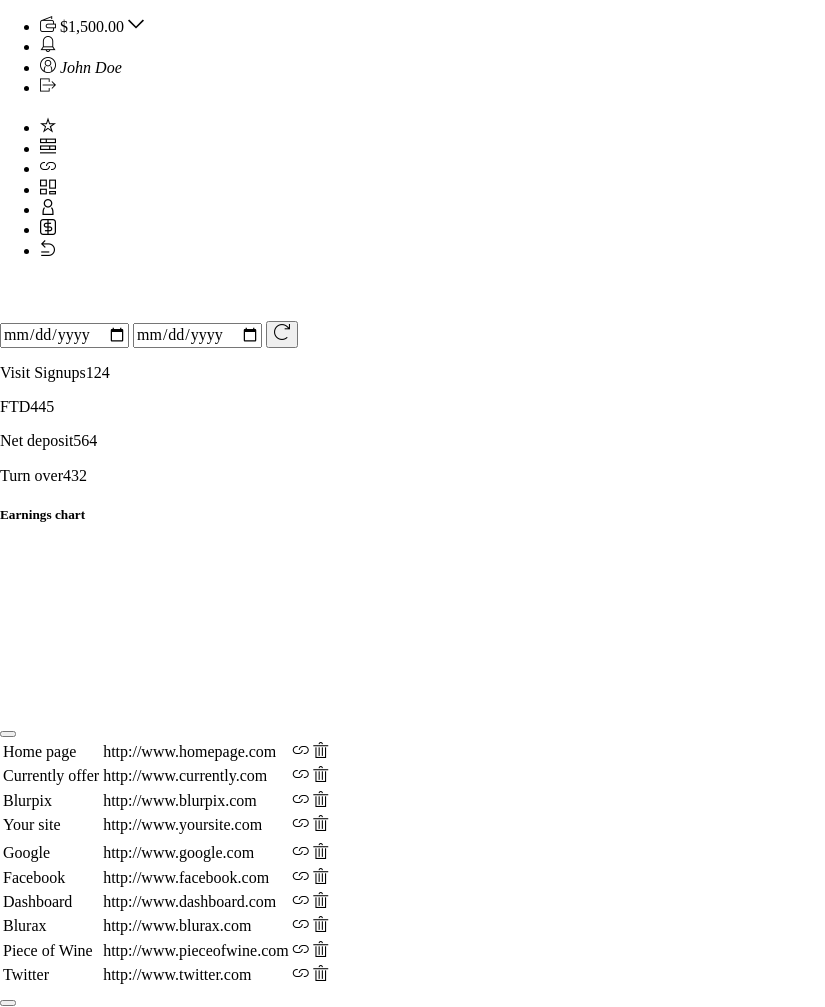
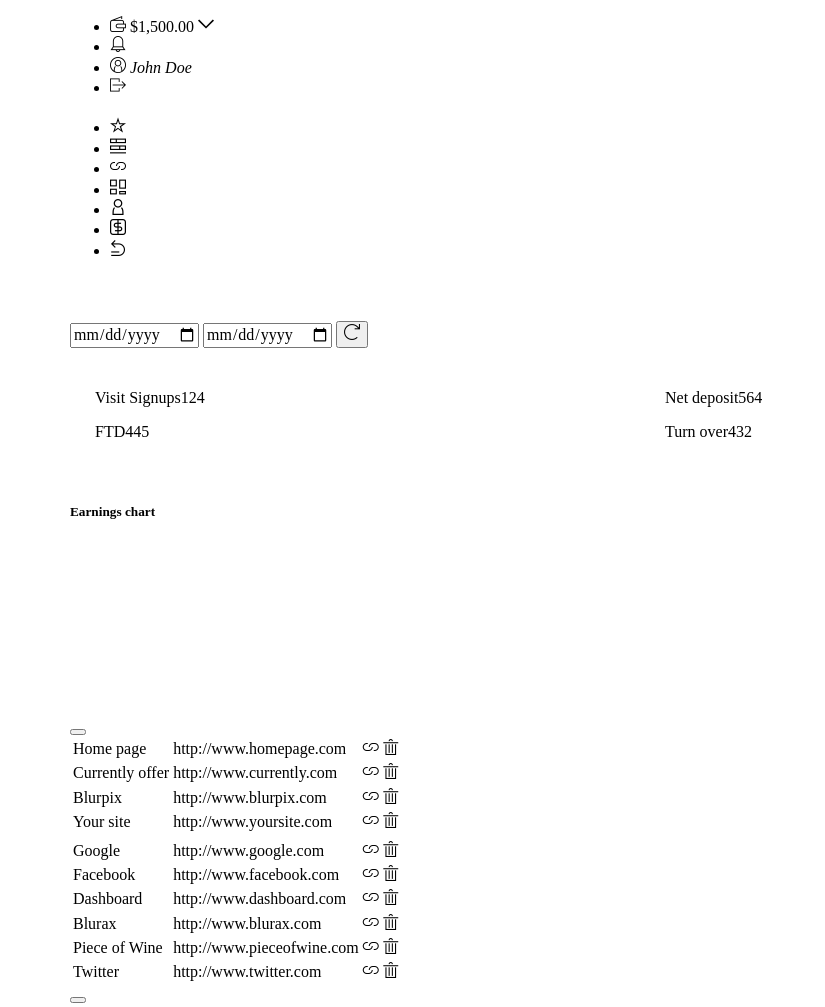
Before and after one commit to WieMon/admin-project, a website: page index.html in a window 1280 px wide. Shown: the whole page, without its empty margins (0-825 px from the left). Drawn offline with Linux system fonts and the light colour scheme; a web font is replaced by a local one.

Commit message:
Add fonts and colors Add mixin for grid Add grid for media queries

```diff
--- a/index.html
+++ b/index.html
@@ -9,7 +9,7 @@
   <link rel="stylesheet" href="css/style.css">
 </head>
 <body>
-  <div>
+  <div class='container'>
     <header class='header'>
       <ul class='header__list'>
         <li class='header__item'>
@@ -115,12 +115,12 @@
             <i class='icon-refresh'></i>
           </button>
         </form>
-        <div class='section__results'>
-          <div>
+        <div class='section__results row'>
+          <div class='col-md-6'>
             <p>Visit Signups<span>124</span></p>
             <p>FTD<span>445</span></p>
           </div>
-          <div>
+          <div class='col-md-6'>
             <p>Net deposit<span>564</span></p>
             <p>Turn over<span>432</span></p>
           </div>
--- a/sass/_layout.scss
+++ b/sass/_layout.scss
@@ -0,0 +1,42 @@
+*, *::before, *::after {
+  box-sizing: border-box;
+}
+
+.container {
+  width: 100%;
+  max-width: 1170px;
+  margin: 0 auto;
+  padding-left: 15px;
+  padding-right: 15px;
+}
+
+.row { //change name with BEM
+  display: flex;
+  flex-wrap: wrap;
+}
+
+[class*='col-'] {
+  width: 100%;
+  padding: 25px;
+  float: left;
+  @media(max-width: 767px) {
+      padding: 15px;
+  }
+}
+
+// Media query
+@media(max-width: 767px) {
+  @include grid('sm');
+}
+
+@media(min-width: 768px) {
+  @include grid('md');
+}
+
+@media(min-width: 992px) {
+  @include grid('lg');
+}
+
+@media(min-width: 1200px) {
+  @include grid('xl');
+}
--- a/sass/_mixins.scss
+++ b/sass/_mixins.scss
@@ -0,0 +1,10 @@
+// Grid media query
+@mixin grid($prefix) {
+  @for $i from 1 through 12 {
+    .col-#{$prefix}-#{$i} {
+      $width: 100% / 12 * $i;
+      flex: 0 0 $width;
+      max-width: $width;
+    }
+  }
+}
--- a/sass/_variables.scss
+++ b/sass/_variables.scss
@@ -0,0 +1,10 @@
+@import url("https://fonts.googleapis.com/css?family=Damion|Open+Sans&display=swap&subset=latin-ext");
+
+/* Colors */
+$paragraph-color: #004276;
+$color-two: #E3E3E3;
+
+
+/* Fonts */
+$font-one: "Open Sans", Helvetica, Arial;
+$font-two: 'Damion', cursive;
```
Also changed, not shown: css/style.css, 1 other file.
